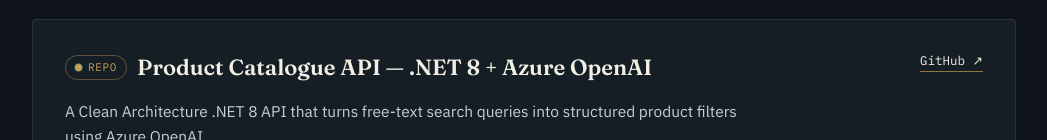
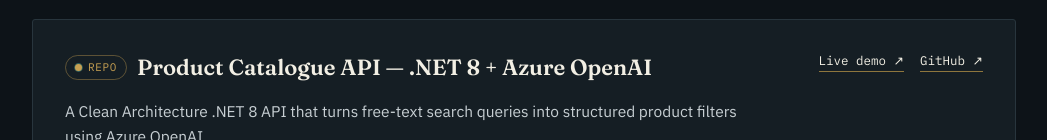
Before and after one commit to RadhikaHebbatam/portofolio, a plain HTML site: page index.html in a window 1280 px wide. Shown: the part 2194-2334 px from the top of the page, without its empty margins (116-1163 px from the left). Drawn offline with Linux system fonts and the light colour scheme.

Commit message:
Add live demo link to Product Catalogue API
Added a link to the live demo of the Product Catalogue API.

```diff
--- a/index.html
+++ b/index.html
@@ -413,6 +413,7 @@
           <h3>Product Catalogue API — .NET 8 + Azure OpenAI</h3>
         </div>
         <div class="project-links">
+          <a href="https://productcatalogueapi.azurewebsites.net/" target="_blank" rel="noopener">Live demo ↗</a>
           <a href="https://github.com/RadhikaHebbatam/WebAPI" target="_blank" rel="noopener">GitHub ↗</a>
         </div>
       </div>
```
